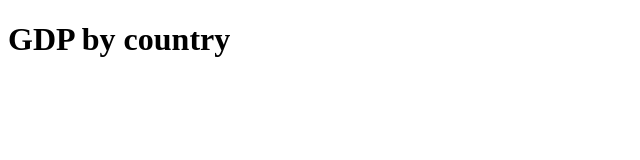
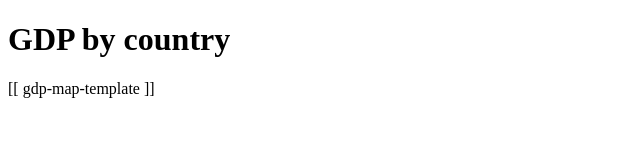
Before and after one commit to bedrock-adam/the_guardian, a website: page client/index.html in a window 1280 px wide. Shown: the whole page, without its empty margins (0-640 px from the left). Drawn offline with nearby package versions, Linux system fonts and the light colour scheme.

Commit message:
add tg.gdp.map view & template

```diff
--- a/client/index.html
+++ b/client/index.html
@@ -14,9 +14,25 @@
     <div class="gdp-table"></div>
   </body>
 
+  <!-- Templates -->
+  <script type="text/template" id="gdp-map-template">
+    [[ gdp-map-template ]]
+  </script>
+
   <script src="bower_components/jquery/dist/jquery.js"></script>
   <script src="bower_components/underscore/underscore.js"></script>
   <script src="bower_components/backbone/backbone.js"></script>
   <script src="js/gdp/models/country.js"></script>
   <script src="js/gdp/collections/countries.js"></script>
+  <script src="js/gdp/views/map.js"></script>
+  <script>
+    var countryList = new tg.gdp.CountryList;
+
+    var mapView = new tg.gdp.MapView({
+      collection: countryList,
+      el: document.querySelector(".gdp-map")
+    });
+
+    mapView.render();
+  </script>
 </html>
--- /dev/null
+++ b/client/js/gdp/views/map.js
@@ -0,0 +1,17 @@
+(function(global) {
+  "use strict";
+
+  var MapView = Backbone.View.extend({
+    template: _.template($("#gdp-map-template").html()),
+
+    render: function() {
+      this.$el.html(this.template(this.collection.toJSON()));
+
+      return this;
+    }
+  });
+
+  global.tg = global.tg || {};
+  global.tg.gdp = global.tg.gdp || {};
+  global.tg.gdp.MapView = MapView;
+})(window);
```
